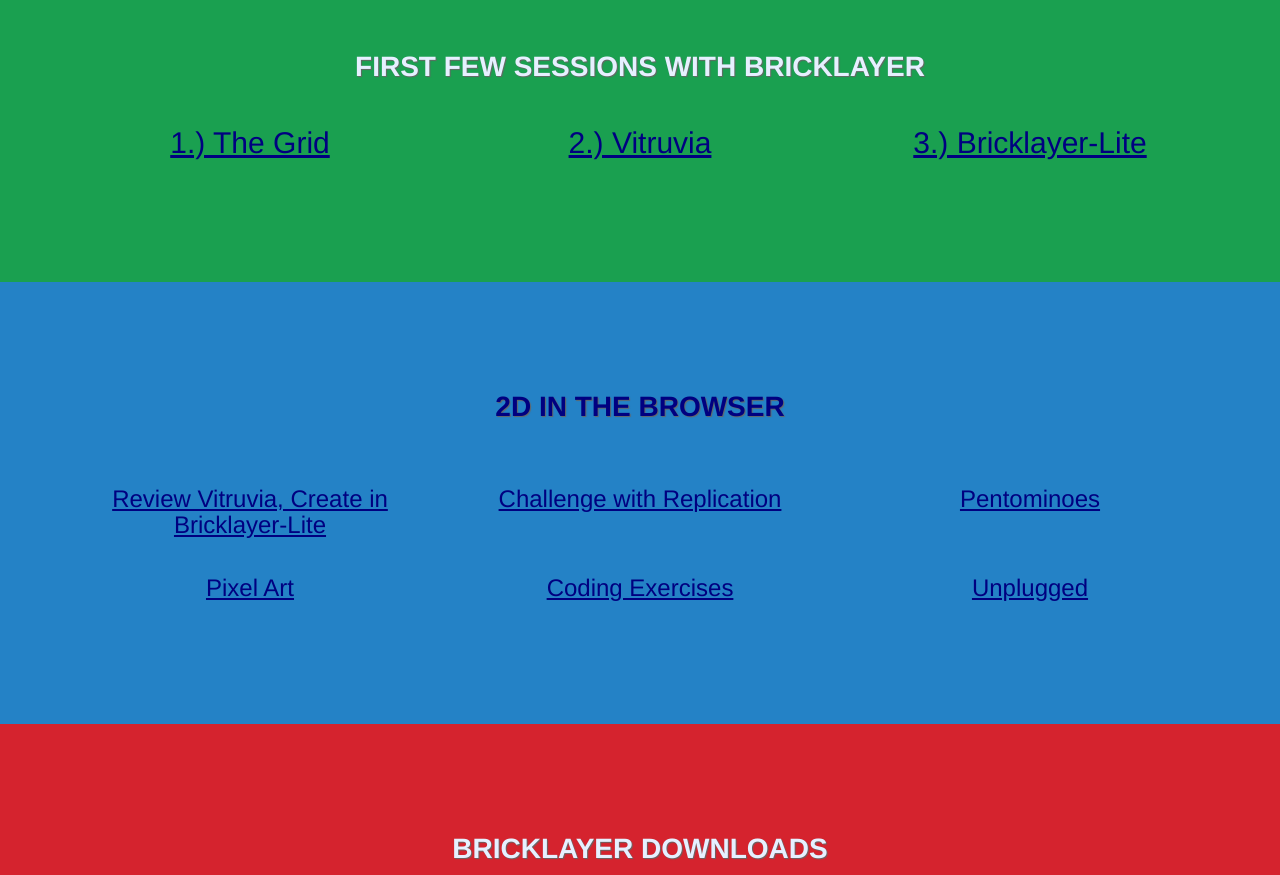
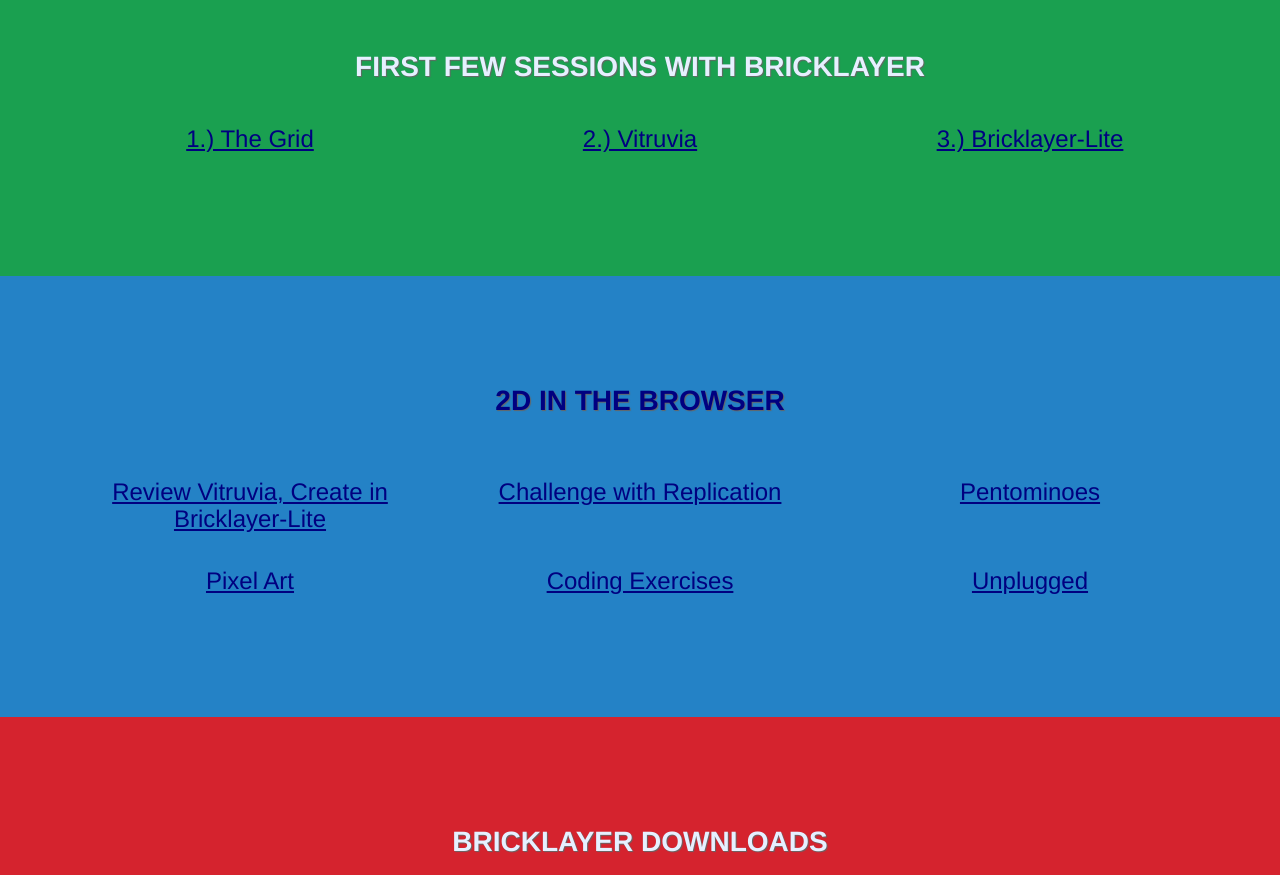
Before and after one commit to codecuddy/bricklayer, a plain HTML site: page index.html in a window 1280 px wide. Shown: the part 1320-2195 px from the top of the page. Drawn offline with nearby package versions, Linux system fonts and the light colour scheme; files that its build step writes are made by us from their sources; files whose address does not match are found by name.

Commit message:
change heading size in first sessions section

```diff
--- a/index.html
+++ b/index.html
@@ -138,7 +138,7 @@ data-target="#navbar-collapse">
                 <div class="row">
                     <div class="col-sm-4">
                         <button class="btn-link" data-toggle="collapse" data-target=".theGrid"
-                          class="aboutHeadings"><h2 class="aboutHeader">1.) The Grid</h2></button>
+                          class="aboutHeadings"><h3 class="aboutHeader">1.) The Grid</h3></button>
                             <p class="theGrid hiddenDetails collapse">Use <a href="http://wintercoding.com/grid_lite/grid.html"
                                 target="_blank">the grid</a> like digital graph paper...
                                 (or use actual graph paper if you prefer) to allow students to become
@@ -153,7 +153,7 @@ data-target="#navbar-collapse">
 
                     <div class="col-sm-4">
                         <button class="btn-link" data-toggle="collapse" data-target=".vitruvia"
-                          class="aboutHeadings"><h2 class="aboutHeader">2.) Vitruvia</h2></button>
+                          class="aboutHeadings"><h3 class="aboutHeader">2.) Vitruvia</h3></button>
                             <p class="vitruvia hiddenDetails collapse">Give the grid more meaning, and test
                             your understanding of specific block placement with Vitruvia's built in assessments.</br></br>
                               <i>[Think coordinate, xy, grid from math class...</br>
@@ -185,7 +185,7 @@ data-target="#navbar-collapse">
 
                     <div class="col-sm-4">
                         <button class="btn-link" data-toggle="collapse" data-target=".bricklayerLite"
-                          class="aboutHeadings"><h2 class="aboutHeader">3.) Bricklayer-Lite</h2></button>
+                          class="aboutHeadings"><h3 class="aboutHeader">3.) Bricklayer-Lite</h3></button>
                             <p class="bricklayerLite hiddenDetails collapse"><i>Note: If some students are not ready for
                             Bricklayer-Lite, they can do the following exercises in the grid.</i></br></br>
                             pay attention to the blocks...it will be how to use Bricklayer</p>
```
